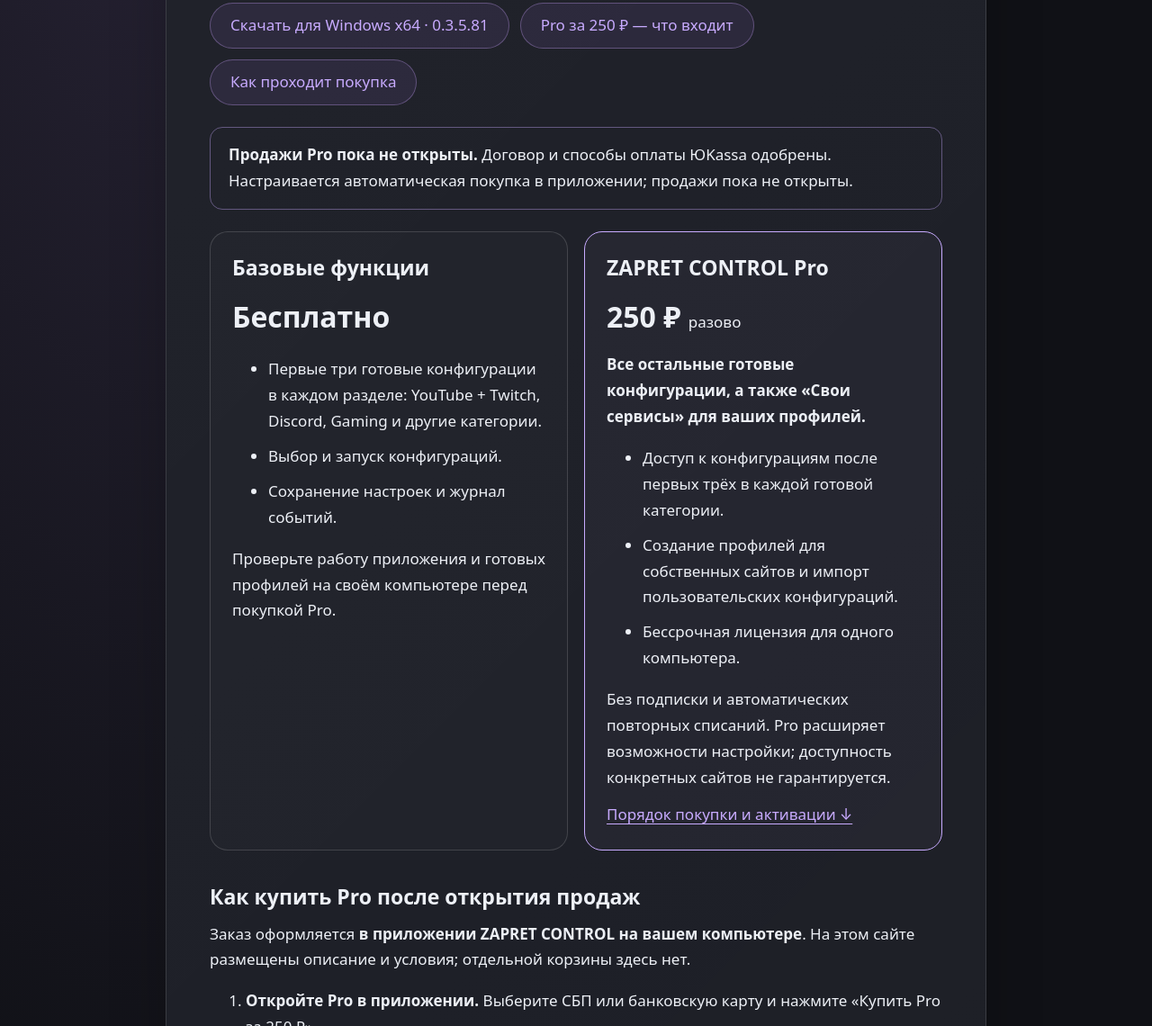
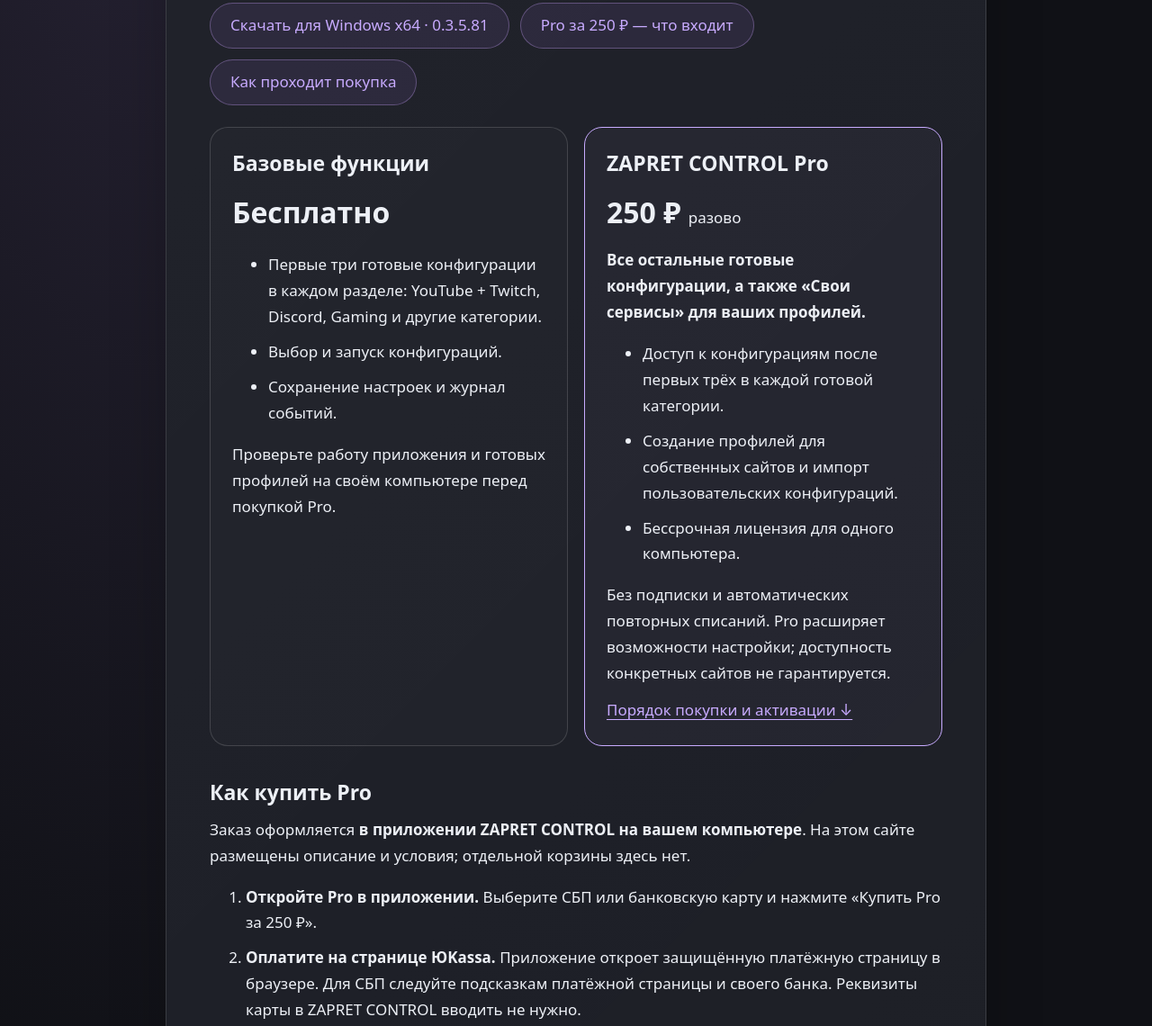
Before and after one commit to grokgpt1977-crypto/zapret-control-releases, a plain HTML site: page docs/index.html in a window 1280 px wide. Shown: the part 451-1591 px from the top of the page at 90% size. Drawn offline with Linux system fonts and the light colour scheme.

Commit message:
Remove outdated Pro sales notice from homepage

```diff
--- a/docs/index.html
+++ b/docs/index.html
@@ -1,11 +1,10 @@
 <!doctype html>
-<html lang="ru"><head><meta charset="utf-8"><meta name="viewport" content="width=device-width,initial-scale=1"><title>ZAPRET CONTROL — Pro за 250 ₽ разово</title><meta name="description" content="ZAPRET CONTROL для Windows: бесплатные готовые конфигурации и Pro за 250 ₽ разово для собственных сайтов и профилей. Условия покупки и получения ключа."><link rel="stylesheet" href="style.css"><style>.plans{display:grid;grid-template-columns:1fr 1fr;gap:18px;margin:24px 0}.plan{padding:24px;border:1px solid #ffffff26;border-radius:20px;background:#ffffff04}.plan.pro{border-color:#c8abff;background:#c8abff0a}.plan h2{margin-top:0}.price{font-size:32px;font-weight:750;margin:8px 0}.status{padding:16px 20px;border:1px solid #c8abff66;border-radius:14px;margin:24px 0}li{margin-bottom:10px}nav{flex-wrap:wrap}@media(max-width:640px){.plans{grid-template-columns:1fr}.plan{padding:18px}}</style></head>
+<html lang="ru"><head><meta charset="utf-8"><meta name="viewport" content="width=device-width,initial-scale=1"><title>ZAPRET CONTROL — Pro за 250 ₽ разово</title><meta name="description" content="ZAPRET CONTROL для Windows: бесплатные готовые конфигурации и Pro за 250 ₽ разово для собственных сайтов и профилей. Условия покупки и получения ключа."><link rel="stylesheet" href="style.css"><style>.plans{display:grid;grid-template-columns:1fr 1fr;gap:18px;margin:24px 0}.plan{padding:24px;border:1px solid #ffffff26;border-radius:20px;background:#ffffff04}.plan.pro{border-color:#c8abff;background:#c8abff0a}.plan h2{margin-top:0}.price{font-size:32px;font-weight:750;margin:8px 0}li{margin-bottom:10px}nav{flex-wrap:wrap}@media(max-width:640px){.plans{grid-template-columns:1fr}.plan{padding:18px}}</style></head>
 <body><header><a class="brand" href="index.html">ZAPRET CONTROL</a><nav aria-label="Основная навигация"><a href="#pro">Что входит в Pro</a><a href="#purchase">Как купить</a><a href="support.html">Поддержка</a><a href="offer.html">Оферта</a><a href="refund.html">Возврат</a><a href="privacy.html">Конфиденциальность</a></nav></header>
 <main><article><div class="tag">Приложение для Windows x64 · shiroglazov</div><h1>Первые три конфигурации в каждом разделе — бесплатно.<br>Остальные открывает Pro.</h1><p>ZAPRET CONTROL помогает выбирать и запускать конфигурации движка zapret для YouTube, Twitch, Discord, игр и собственных сайтов в одном Windows-приложении.</p><div class="actions"><a class="button" href="https://github.com/grokgpt1977-crypto/zapret-control-releases/releases/download/v0.3.5.81/ZAPRET_CONTROL_0.3.5.81_Setup.exe">Скачать для Windows x64 · 0.3.5.81</a><a class="button" href="#pro">Pro за 250 ₽ — что входит</a><a class="button" href="#purchase">Как проходит покупка</a></div>
-<div class="status" role="note"><strong>Продажи Pro пока не открыты.</strong> Договор и способы оплаты ЮKassa одобрены. Настраивается автоматическая покупка в приложении; продажи пока не открыты.</div>
 <div class="plans"><section class="plan" aria-labelledby="free-heading"><h2 id="free-heading">Базовые функции</h2><p class="price">Бесплатно</p><ul><li>Первые три готовые конфигурации в каждом разделе: YouTube + Twitch, Discord, Gaming и другие категории.</li><li>Выбор и запуск конфигураций.</li><li>Сохранение настроек и журнал событий.</li></ul><p>Проверьте работу приложения и готовых профилей на своём компьютере перед покупкой Pro.</p></section>
 <section class="plan pro" id="pro" aria-labelledby="pro-heading"><h2 id="pro-heading">ZAPRET CONTROL Pro</h2><p class="price">250 ₽ <small style="font-size:17px;font-weight:400">разово</small></p><p><strong>Все остальные готовые конфигурации, а также «Свои сервисы» для ваших профилей.</strong></p><ul><li>Доступ к конфигурациям после первых трёх в каждой готовой категории.</li><li>Создание профилей для собственных сайтов и импорт пользовательских конфигураций.</li><li>Бессрочная лицензия для одного компьютера.</li></ul><p>Без подписки и автоматических повторных списаний. Pro расширяет возможности настройки; доступность конкретных сайтов не гарантируется.</p><a href="#purchase">Порядок покупки и активации ↓</a></section></div>
-<section id="purchase"><h2>Как купить Pro после открытия продаж</h2><p>Заказ оформляется <strong>в приложении ZAPRET CONTROL на вашем компьютере</strong>. На этом сайте размещены описание и условия; отдельной корзины здесь нет.</p><ol><li><strong>Откройте Pro в приложении.</strong> Выберите СБП или банковскую карту и нажмите «Купить Pro за 250 ₽».</li><li><strong>Оплатите на странице ЮKassa.</strong> Приложение откроет защищённую платёжную страницу в браузере. Для СБП следуйте подсказкам платёжной страницы и своего банка. Реквизиты карты в ZAPRET CONTROL вводить не нужно. Способы станут доступны после подключения магазина.</li><li><strong>Вернитесь в приложение.</strong> Сервер проверит подтверждение оплаты непосредственно у ЮKassa. Нажмите «Проверить заказ», если результат ещё не появился автоматически.</li><li><strong>Получите и активируйте Pro.</strong> Приложение получает подписанный ключ для компьютера, на котором создан заказ, и открывает остальные конфигурации и «Свои сервисы».</li></ol>
+<section id="purchase"><h2>Как купить Pro</h2><p>Заказ оформляется <strong>в приложении ZAPRET CONTROL на вашем компьютере</strong>. На этом сайте размещены описание и условия; отдельной корзины здесь нет.</p><ol><li><strong>Откройте Pro в приложении.</strong> Выберите СБП или банковскую карту и нажмите «Купить Pro за 250 ₽».</li><li><strong>Оплатите на странице ЮKassa.</strong> Приложение откроет защищённую платёжную страницу в браузере. Для СБП следуйте подсказкам платёжной страницы и своего банка. Реквизиты карты в ZAPRET CONTROL вводить не нужно.</li><li><strong>Вернитесь в приложение.</strong> Сервер проверит подтверждение оплаты непосредственно у ЮKassa. Нажмите «Проверить заказ», если результат ещё не появился автоматически.</li><li><strong>Получите и активируйте Pro.</strong> Приложение получает подписанный ключ для компьютера, на котором создан заказ, и открывает остальные конфигурации и «Свои сервисы».</li></ol>
 <h2>Что и когда вы получаете</h2><p>Вы покупаете цифровую лицензию на функции Pro. Физической доставки нет. Для создания заказа и получения ключа нужен интернет. Обычно ключ поступает за несколько минут; срок предоставления — до 24 часов после подтверждения платежа.</p><p>Сохраните номер заказа и документ об оплате. Если ключ не появился или после переустановки Windows требуется восстановление, напишите в <a href="support.html">поддержку</a>. Полный Pro-ключ и токен заказа публично не размещайте.</p><p>Перед оплатой ознакомьтесь с <a href="offer.html">публичной офертой</a>, <a href="refund.html">условиями возврата</a> и <a href="privacy.html">политикой конфиденциальности</a>. Полный возврат можно запросить в течение 14 календарных дней после оплаты, включая после активации; обязательные права при недостатках сохраняются.</p></section>
 <h2>Установка и работа</h2><p>Приложение предназначено для Windows x64. Среда .NET 10 включена в установщик. Для работы сетевого движка нужны права администратора. Доступность сторонних сервисов зависит от сети, провайдера и выбранного профиля.</p><p><a href="https://github.com/grokgpt1977-crypto/zapret-control-releases/releases">Официальные выпуски GitHub</a> · <a href="support.html">Инструкция и помощь</a></p>
 <h2 id="requisites">Контакты и реквизиты продавца</h2><p>Разработчик и продавец: <strong>Широглазов Александр Юрьевич</strong><br>Самозанятый, плательщик налога на профессиональный доход<br>ИНН: 243502750589<br>Поддержка и обращения по заказам: <a href="mailto:grokgpt1977@gmail.com">grokgpt1977@gmail.com</a></p>
```
